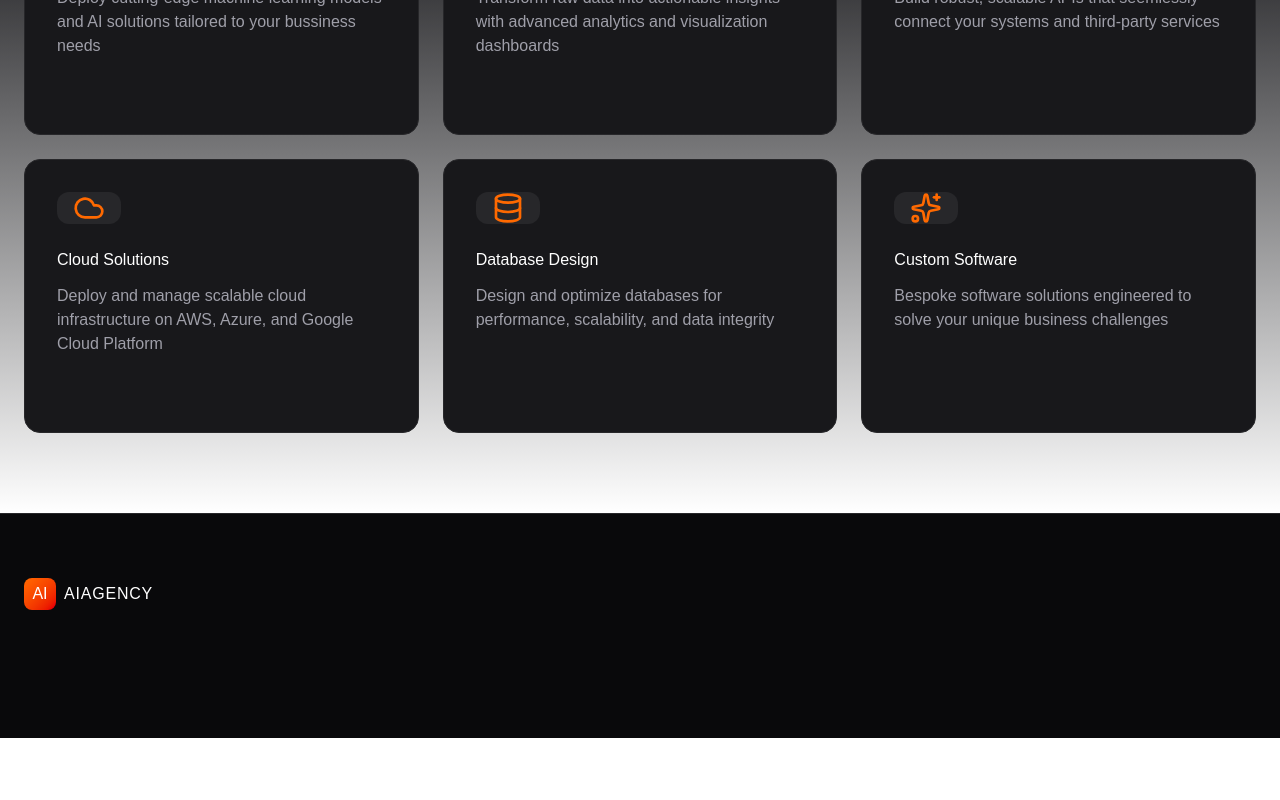
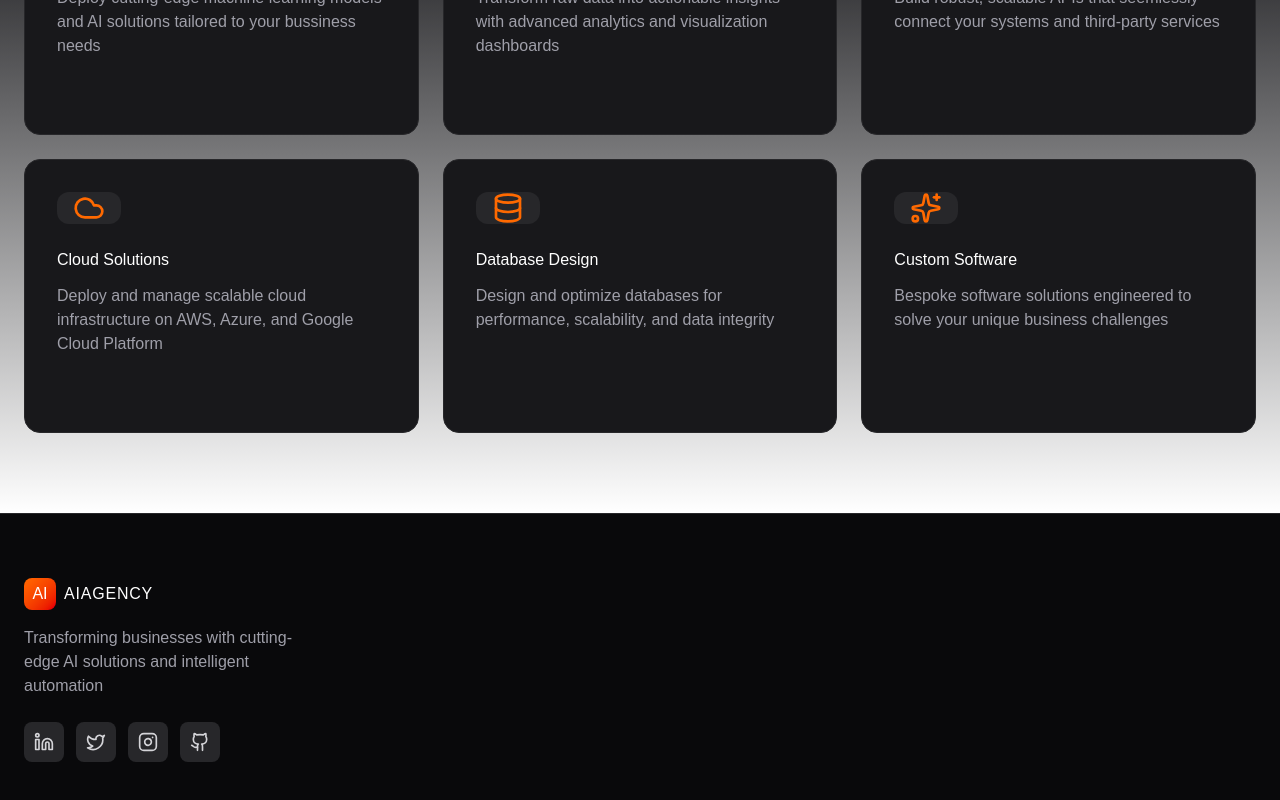
Before and after one commit to WillMay09/automationWebsite, a Next.js app: page / in a window 1280 px wide. Shown: the part 2399-3199 px from the top of the page. Before the commit the page ends 3137 px from the top, so only its background shows below. Built offline with nearby package versions, Linux system fonts and the light colour scheme.

Commit message:
Company section complete as part of footer

```diff
--- a/src/components/footer.tsx
+++ b/src/components/footer.tsx
@@ -1,3 +1,5 @@
+"use client";
+
 import {
   Mail,
   Phone,
@@ -34,6 +36,36 @@ export function Footer() {
               </div>
               <span className="text-white tracking-wider">AIAGENCY</span>
             </div>
+            <p className="text-zinc-400 mb-6">
+              Transforming businesses with cutting-edge AI solutions and
+              intelligent automation
+            </p>
+            <div className="flex gap-3">
+              <a
+                href="#"
+                className="w-10 h-10 bg-zinc-800 hover:bg-orange-500 rounded-lg flex items-center justify-center transition-colors"
+              >
+                <Linkedin className="w-5 h-5 text-zinc-300" />
+              </a>
+              <a
+                href="#"
+                className="w-10 h-10 bg-zinc-800 hover:bg-orange-500 rounded-lg flex items-center justify-center transition-colors"
+              >
+                <Twitter className="w-5 h-5 text-zinc-300" />
+              </a>
+              <a
+                href="#"
+                className="w-10 h-10 bg-zinc-800 hover:bg-orange-500 rounded-lg flex items-center justify-center transition-colors"
+              >
+                <Instagram className="w-5 h-5 text-zinc-300" />
+              </a>
+              <a
+                href="#"
+                className="w-10 h-10 bg-zinc-800 hover:bg-orange-500 rounded-lg flex items-center justify-center transition-colors"
+              >
+                <Github className="w-5 h-5 text-zinc-300" />
+              </a>
+            </div>
           </div>
         </div>
       </div>
```
